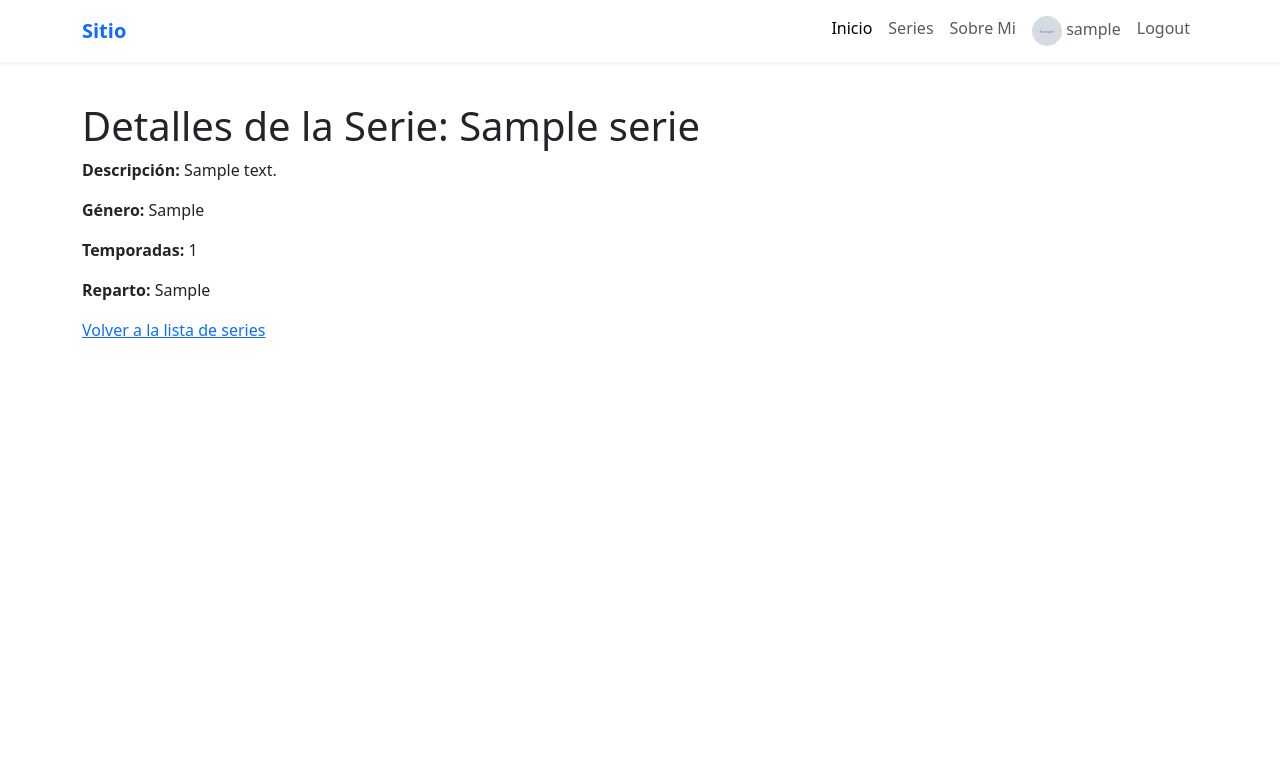
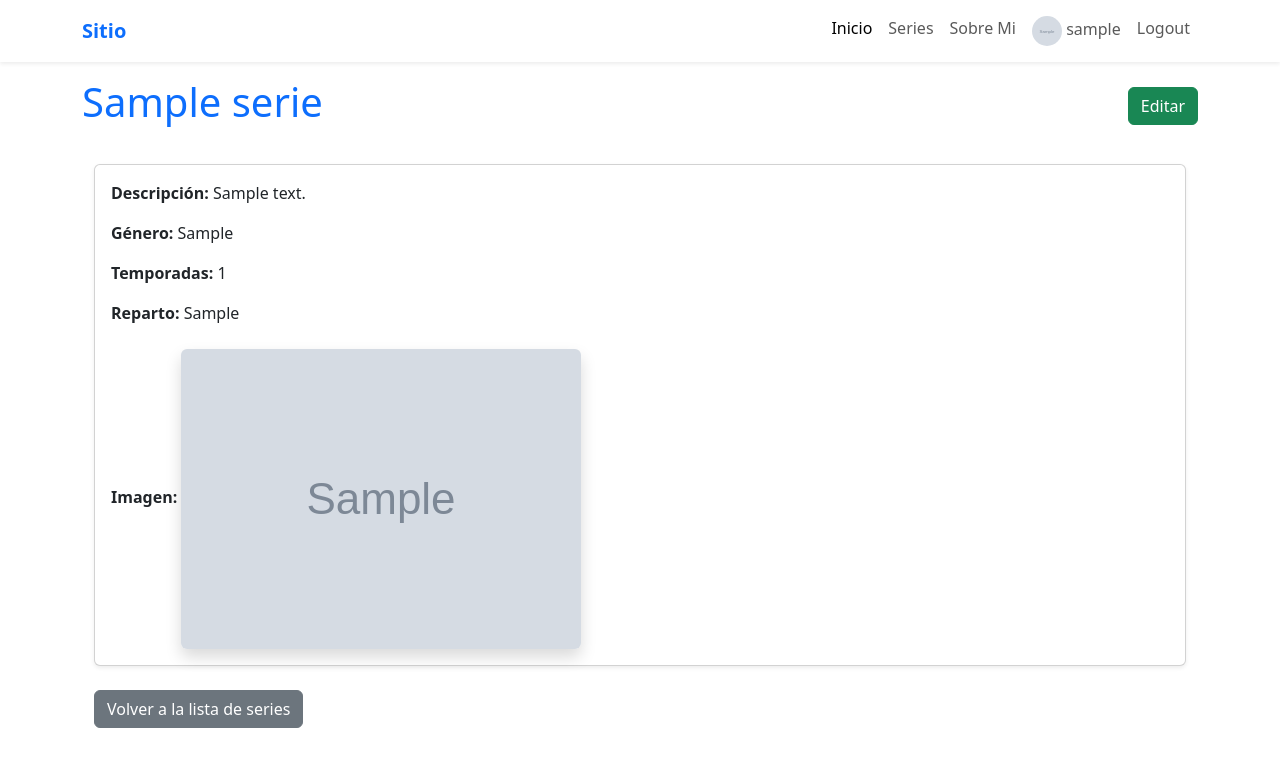
Before and after one commit to cancemagustin/EntregaFinal_Cancelare, a Django app: page /serie/1/ in a window 1280 px wide. Shown: the top 767 px of the page. Run offline with Django 5.2, Linux system fonts and the light colour scheme; a user stored in the database is signed in; tables that the repository leaves empty hold one stand-in row (values such as "Sample post"); grey boxes marked "Sample" are stand-in pictures; some libraries are stand-ins or nearby versions.

Commit message:
a nada de terminar

```diff
--- a/Login/templates/Login/about_me.html
+++ b/Login/templates/Login/about_me.html
@@ -28,6 +28,9 @@
                     <p>
                         Además de mi experiencia técnica, también me encanta hacer asados, nadar en la pileta y pasar tiempo con la familia. ¡El equilibrio entre trabajo y vida es clave para mí!
                     </p>
+                    <p>
+                        Trabajo en el área de Desarrollo e implementación en el SENASA y a la vez me encuentro estudiando en la UADE ingeniería informática.
+                    </p>
                 </div>
             </div>
         </div>
--- a/Main/views.py
+++ b/Main/views.py
@@ -9,5 +9,5 @@ def index(request):
 
 def home(request):
 
-    series = Serie.objects.all()[:5]
+    series = Serie.objects.all()[:7]
     return render(request, 'Main/home.html', {'series': series})
--- a/Series/forms.py
+++ b/Series/forms.py
@@ -4,4 +4,4 @@ from .models import Serie
 class SerieForm(forms.ModelForm):
     class Meta:
         model = Serie
-        fields = ["titulo", "descripcion", "genero", "temporada", "reparto"]
+        fields = ["titulo", "descripcion", "genero", "temporada", "reparto", "imagen"]
--- a/Series/templates/Series/serie_detail.html
+++ b/Series/templates/Series/serie_detail.html
@@ -1,19 +1,41 @@
 {% extends 'Main/base.html' %}
+
 {% block title %}
     Detalles
 {% endblock title %}
-{% block content_title %}
-    Detalle de {{serie.titulo}}
-{% endblock content_title %}
+
+{% block title_content %}
+    <div style="display: flex; justify-content: space-between; align-items: center; margin-bottom: 30px;">
+        <h1 class="text-primary">{{ serie.titulo }}</h1>
+        {% if user.is_authenticated %}
+            <a href="{% url 'Series:serie_update' serie.pk %}" class="btn btn-success">Editar</a>
+        {% endif %}
+    </div>
+{% endblock title_content %}
 
 {% block content %}
-    <h1>Detalles de la Serie: {{ serie.titulo }}</h1>
+    <div class="container">
+        <!-- Contenedor principal con márgenes y borde redondeado -->
+        <div class="card shadow-sm mb-4">
+            <div class="card-body">
+                <p><strong>Descripción:</strong> {{ serie.descripcion }}</p>
+                <p><strong>Género:</strong> {{ serie.genero }}</p>
+                <p><strong>Temporadas:</strong> {{ serie.temporada }}</p>
+                <p><strong>Reparto:</strong> {{ serie.reparto }}</p>
 
-    <p><strong>Descripción:</strong> {{ serie.descripcion }}</p>
-    <p><strong>Género:</strong> {{ serie.genero }}</p>
-    <p><strong>Temporadas:</strong> {{ serie.temporada }}</p>
-    <p><strong>Reparto:</strong> {{ serie.reparto }}</p>
+                <!-- Imagen de la serie -->
+                {% if serie.imagen %}
+                    <div class="mt-4">
+                        <strong>Imagen:</strong>
+                        <img src="{{ serie.imagen.url }}" alt="Imagen de {{ serie.titulo }}" class="img-fluid rounded shadow">
+                    </div>
+                {% else %}
+                    <p class="mt-2">No hay imagen disponible.</p>
+                {% endif %}
+            </div>
+        </div>
 
-
-    <a href="{% url 'Series:serie_list' %}">Volver a la lista de series</a>
+        <!-- Botón para volver a la lista -->
+        <a href="{% url 'Series:serie_list' %}" class="btn btn-secondary">Volver a la lista de series</a>
+    </div>
 {% endblock %}
--- a/Series/views.py
+++ b/Series/views.py
@@ -11,7 +11,7 @@ from django.contrib import messages
 def serie_update(request, id):
     serie = Serie.objects.get(id=id)
     if request.method == "POST":
-        form = SerieForm(request.POST, instance=serie)
+        form = SerieForm(request.POST, request.FILES, instance=serie)
         if form.is_valid():
             form.save()
             return redirect("Series:serie_list")
@@ -48,17 +48,15 @@ class SerieDetailView(DetailView):
     def get_object(self):
         return get_object_or_404(Serie, id=self.kwargs['id'])
 
-@login_required  # Asegúrate de que el usuario esté autenticado
+@login_required
 def serie_create(request):
     if request.method == "POST":
-        form = SerieForm(request.POST, request.FILES)  # Asegúrate de pasar 'request.FILES' para manejar imágenes
+        form = SerieForm(request.POST, request.FILES)
         if form.is_valid():
-            # Si el formulario es válido, lo guardamos
             serie = form.save(commit=False)
-            serie.save()  # Guardamos la instancia de la serie
-            return redirect('Series:serie_list')  # Redirige a la lista de series
+            serie.save()
+            return redirect('Series:serie_list')
         else:
-            # Si hay errores, los mostramos
             return render(request, 'Series/serie_create.html', {'form': form})
     else:
         form = SerieForm()
```
Also changed, not shown: Main/templates/Main/home.html (+19 -17 lines), Series/templates/Series/serie_create.html (+18 -6 lines), Series/templates/Series/serie_update.html (+27 -7 lines), media/series_images/black_mirror.jpeg (added), media/series_images/glee.jpeg (added), media/series_images/mf.jpeg (added), media/series_images/stranger_things.jpeg (added), media/series_images/supernatural.jpeg (added), media/series_images/the_legacies.jpg (added), media/series_images/the_office.jpg (added), media/series_images/to.jpg (added), media/series_images/tvd.jpeg (added).
